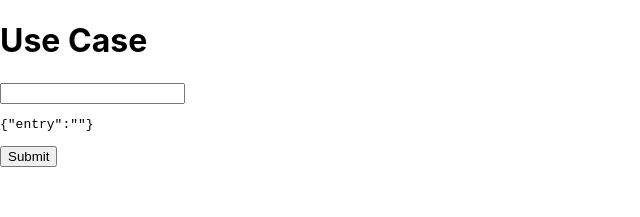
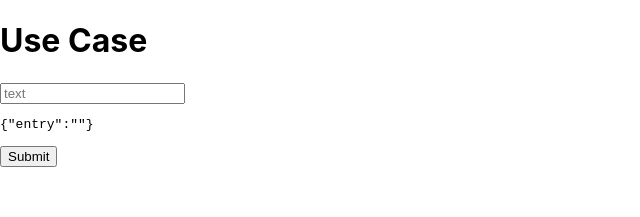
Before and after one commit to Atos20/Use_Cases, a React (Create React App) app: page / in a window 1280 px wide. Shown: the top 217 px of the page, without its empty margins (0-640 px from the left). Built offline with nearby package versions, Linux system fonts and the light colour scheme.

Commit message:
Simplify for by integrating Form and Field from Formik

```diff
--- a/src/components/Questionnaire/Questionnaire.js
+++ b/src/components/Questionnaire/Questionnaire.js
@@ -1,9 +1,10 @@
 import React, { useState } from 'react'
-import { Formik } from 'formik'
+import { Formik, Field, Form } from 'formik'
 import './Questionnaire.css'
 
 const Questionnaire = () => {
   const [data, setData] = useState('')
+
 
 
   return (
@@ -20,20 +21,32 @@ const Questionnaire = () => {
       }}
     >
       {props => (
-         <form onSubmit={props.handleSubmit}>
-           <input
+        <Form >
+          <Field
+            placeholder='text'
+            name='entry'
+            type='input'
+            value={props.values.entry}
+          />
+
+          {/* <input
+            placeholder
             type="text"
             onChange={props.handleChange}
             onBlur={props.handleBlur}
             value={props.values.entry}
             name="entry"
-           />
+          /> */}
           <pre>
             {JSON.stringify(props.values)}
           </pre>
+          {data && <h1 className="display">{data}</h1>}
           {props.errors.name && <div id="feedback">{props.errors.name}</div>}
+          <div className="btn">
+
             <button type="submit">Submit</button>
-         </form>
+          </div>
+        </Form>
       )}
     </Formik>
 
```
Lines whose indentation alone changed are shown as unchanged.
